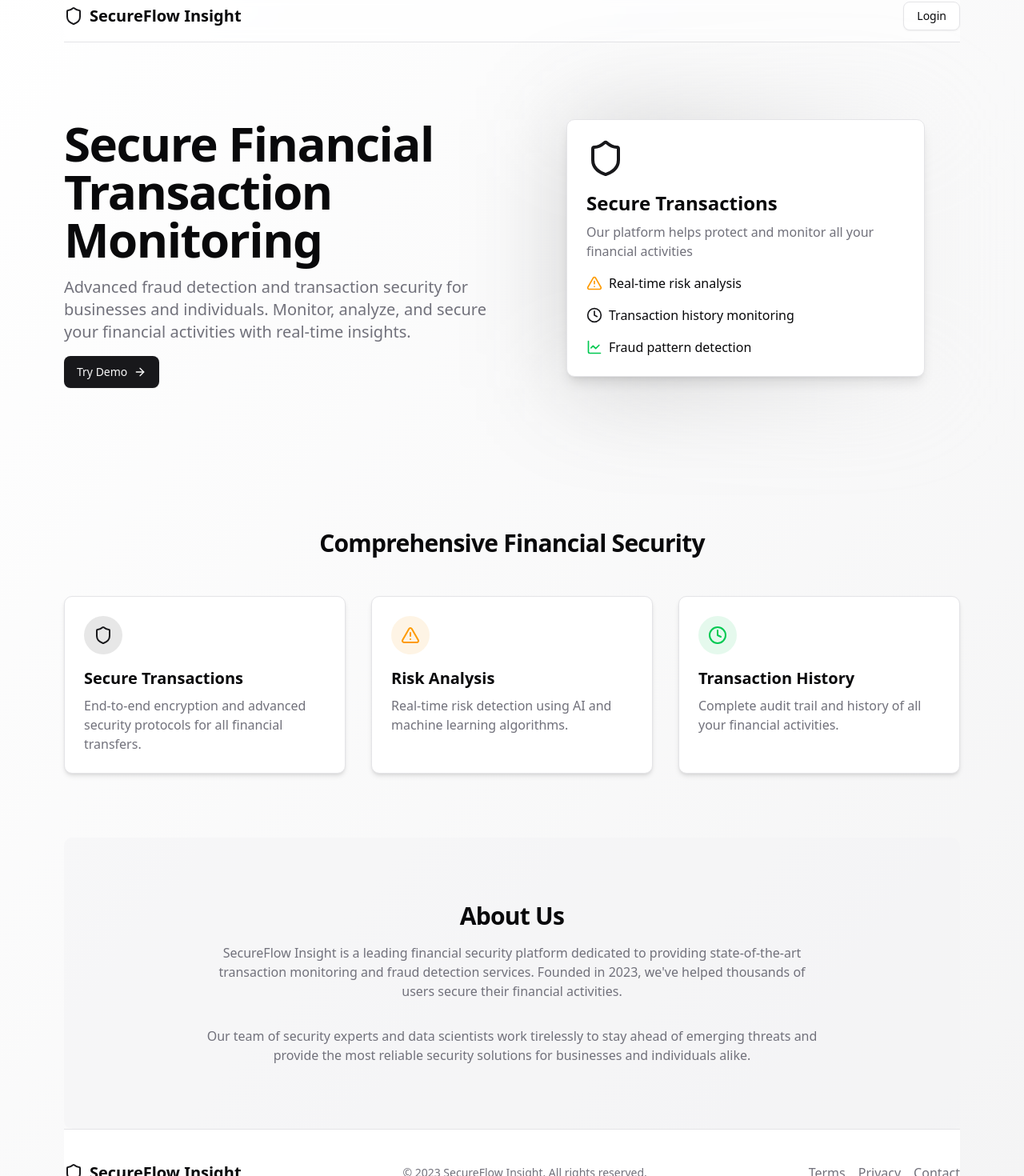
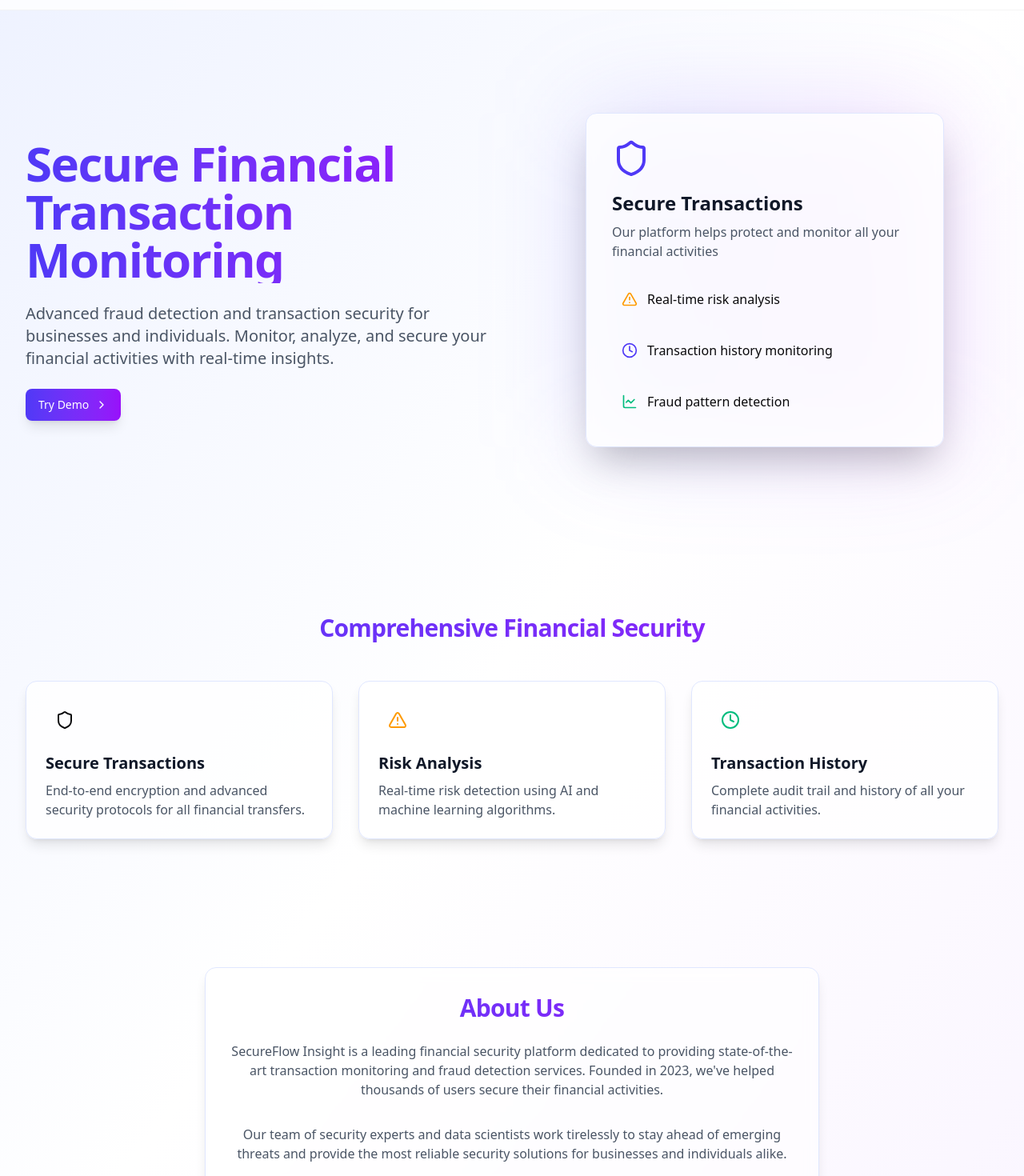
Before and after one commit to Riyaa3050/Nirma-Hackathon, a React (Vite) app in the folder frontend/: page / in a window 1280 px wide. Shown: the part 52-1522 px from the top of the page at 80% size. Built offline with nearby package versions, Linux system fonts and the light colour scheme.

Commit message:
index page change

```diff
--- a/frontend/package.json
+++ b/frontend/package.json
@@ -25,6 +25,7 @@
     "class-variance-authority": "^0.7.1",
     "clsx": "^2.1.1",
     "date-fns": "^4.1.0",
+    "framer-motion": "^12.6.2",
     "lucide-react": "^0.479.0",
     "next-themes": "^0.4.6",
     "react": "^19.0.0",
--- a/frontend/src/pages/Index.jsx
+++ b/frontend/src/pages/Index.jsx
@@ -1,147 +1,193 @@
 import { Button } from "@/components/ui/button";
 import { Link } from "react-router-dom";
-import { Shield, ArrowRight, LineChart, AlertTriangle, Clock } from "lucide-react";
+import { Shield, ArrowRight, LineChart, AlertTriangle, Clock, ChevronRight } from "lucide-react";
+import { motion } from "framer-motion";
 
 const Index = () => {
+  const fadeInUp = {
+    initial: { opacity: 0, y: 20 },
+    animate: { opacity: 1, y: 0 },
+    transition: { duration: 0.6 }
+  };
+
   return (
-    <div className="min-h-screen bg-gradient-to-br from-background to-muted px-20 p-10">
+    <div className="min-h-screen bg-gradient-to-br from-indigo-50 via-white to-purple-50 dark:from-gray-900 dark:via-gray-800 dark:to-gray-900">
       {/* Header/Navigation */}
-      <header className="border-b border-border bg-background/95 backdrop-blur supports-[backdrop-filter]:bg-background/60">
-        <div className="container flex h-16 items-center justify-between">
+      <header className="sticky top-0 z-50 border-b border-border/40 bg-white/80 backdrop-blur-lg dark:bg-gray-900/80">
+        <div className="container flex h-16 items-center justify-between px-4 md:px-8">
           <div className="flex items-center gap-2">
-            <Shield className="h-6 w-6 text-primary" />
-            <span className="text-xl font-bold">SecureFlow Insight</span>
+            <Shield className="h-6 w-6 text-indigo-600 dark:text-indigo-400" />
+            <span className="text-xl font-bold bg-gradient-to-r from-indigo-600 to-purple-600 bg-clip-text text-transparent">
+              SecureFlow Insight
+            </span>
           </div>
           <div className="flex items-center gap-4">
             <Link to="/login">
-              <Button variant="outline">Login</Button>
+              <Button variant="outline" className="bg-gradient-to-br bg-indigo-50">
+                Login
+              </Button>
             </Link>
           </div>
         </div>
       </header>
 
       {/* Hero section */}
-      <section className="container py-20 md:py-24">
-        <div className="grid gap-8 md:grid-cols-2 md:gap-12">
-          <div className="flex flex-col justify-center space-y-4">
-            <h1 className="text-4xl font-bold tracking-tight sm:text-5xl xl:text-6xl/none">
+      <section className="container py-20 md:py-32 px-4 md:px-8">
+        <motion.div
+          className="grid gap-8 md:grid-cols-2 md:gap-12"
+          initial="initial"
+          animate="animate"
+          variants={fadeInUp}
+        >
+          <div className="flex flex-col justify-center space-y-6">
+            <h1 className="text-4xl font-bold tracking-tight sm:text-5xl xl:text-6xl/none bg-gradient-to-r from-indigo-600 to-purple-600 bg-clip-text text-transparent">
               Secure Financial Transaction Monitoring
             </h1>
-            <p className="text-muted-foreground md:text-xl">
+            <p className="text-gray-600 dark:text-gray-300 md:text-xl">
               Advanced fraud detection and transaction security for businesses and individuals.
               Monitor, analyze, and secure your financial activities with real-time insights.
             </p>
-            <div className="flex flex-col gap-2 sm:flex-row">
+            <div className="flex flex-col gap-4 sm:flex-row">
               <Link to="/demo">
-                <Button size="lg" className="gap-2">
-                  Try Demo <ArrowRight className="h-4 w-4" />
+                <Button size="lg" className="bg-gradient-to-r from-indigo-600 to-purple-600 hover:from-indigo-700 hover:to-purple-700 text-white shadow-lg hover:shadow-xl transition-all duration-300 gap-2">
+                  Try Demo <ChevronRight className="h-4 w-4" />
                 </Button>
               </Link>
             </div>
           </div>
-          <div className="flex items-center justify-center">
+          <motion.div
+            className="flex items-center justify-center"
+            initial={{ opacity: 0, scale: 0.9 }}
+            animate={{ opacity: 1, scale: 1 }}
+            transition={{ duration: 0.6, delay: 0.2 }}
+          >
             <div className="relative h-full w-full max-w-md">
-              <div className="absolute inset-0 bg-gradient-to-r from-primary/20 to-secondary/20 rounded-lg blur-3xl" />
-              <div className="relative rounded-lg border bg-card p-6 shadow-lg">
-                <Shield className="h-12 w-12 text-primary mb-4" />
-                <h3 className="text-2xl font-bold">Secure Transactions</h3>
-                <p className="text-muted-foreground mt-2 mb-4">
+              <div className="absolute inset-0 bg-gradient-to-r from-indigo-500/20 to-purple-500/20 rounded-xl blur-3xl" />
+              <div className="relative rounded-xl border border-indigo-100 dark:border-indigo-800 bg-white/80 dark:bg-gray-800/80 backdrop-blur-sm p-8 shadow-2xl">
+                <Shield className="h-12 w-12 text-indigo-600 dark:text-indigo-400 mb-4" />
+                <h3 className="text-2xl font-bold text-gray-900 dark:text-white">Secure Transactions</h3>
+                <p className="text-gray-600 dark:text-gray-300 mt-2 mb-6">
                   Our platform helps protect and monitor all your financial activities
                 </p>
                 <div className="grid gap-4">
-                  <div className="flex items-center gap-2">
-                    <AlertTriangle className="h-5 w-5 text-amber-500" />
-                    <span>Real-time risk analysis</span>
-                  </div>
-                  <div className="flex items-center gap-2">
-                    <Clock className="h-5 w-5 text-primary" />
-                    <span>Transaction history monitoring</span>
-                  </div>
-                  <div className="flex items-center gap-2">
-                    <LineChart className="h-5 w-5 text-green-500" />
-                    <span>Fraud pattern detection</span>
-                  </div>
+                  {[
+                    { icon: AlertTriangle, color: "text-amber-500", text: "Real-time risk analysis" },
+                    { icon: Clock, color: "text-indigo-600", text: "Transaction history monitoring" },
+                    { icon: LineChart, color: "text-emerald-500", text: "Fraud pattern detection" }
+                  ].map((item, index) => (
+                    <motion.div
+                      key={index}
+                      className="flex items-center gap-3 p-3 rounded-lg hover:bg-indigo-50 dark:hover:bg-indigo-900/30 transition-colors duration-200"
+                      whileHover={{ x: 5 }}
+                    >
+                      <item.icon className={`h-5 w-5 ${item.color}`} />
+                      <span className="font-medium">{item.text}</span>
+                    </motion.div>
+                  ))}
                 </div>
               </div>
             </div>
-          </div>
-        </div>
+          </motion.div>
+        </motion.div>
       </section>
 
       {/* Features section */}
-      <section className="container py-16 md:py-20">
-        <h2 className="text-3xl font-bold tracking-tight text-center mb-12">
+      <section className="container py-20 px-4 md:px-8">
+        <motion.h2
+          className="text-3xl font-bold tracking-tight text-center mb-12 bg-gradient-to-r from-indigo-600 to-purple-600 bg-clip-text text-transparent"
+          initial={{ opacity: 0, y: 20 }}
+          whileInView={{ opacity: 1, y: 0 }}
+          viewport={{ once: true }}
+        >
           Comprehensive Financial Security
-        </h2>
+        </motion.h2>
         <div className="grid gap-8 md:grid-cols-3">
-          <div className="rounded-lg border bg-card p-6 shadow-md transition-all hover:shadow-lg">
-            <div className="mb-4 rounded-full bg-primary/10 p-3 w-fit">
-              <Shield className="h-6 w-6 text-primary" />
-            </div>
-            <h3 className="text-xl font-bold mb-2">Secure Transactions</h3>
-            <p className="text-muted-foreground">
-              End-to-end encryption and advanced security protocols for all financial transfers.
-            </p>
-          </div>
-          <div className="rounded-lg border bg-card p-6 shadow-md transition-all hover:shadow-lg">
-            <div className="mb-4 rounded-full bg-amber-500/10 p-3 w-fit">
-              <AlertTriangle className="h-6 w-6 text-amber-500" />
-            </div>
-            <h3 className="text-xl font-bold mb-2">Risk Analysis</h3>
-            <p className="text-muted-foreground">
-              Real-time risk detection using AI and machine learning algorithms.
-            </p>
-          </div>
-          <div className="rounded-lg border bg-card p-6 shadow-md transition-all hover:shadow-lg">
-            <div className="mb-4 rounded-full bg-green-500/10 p-3 w-fit">
-              <Clock className="h-6 w-6 text-green-500" />
-            </div>
-            <h3 className="text-xl font-bold mb-2">Transaction History</h3>
-            <p className="text-muted-foreground">
-              Complete audit trail and history of all your financial activities.
-            </p>
-          </div>
+          {[
+            {
+              icon: Shield,
+              title: "Secure Transactions",
+              description: "End-to-end encryption and advanced security protocols for all financial transfers.",
+              color: "indigo"
+            },
+            {
+              icon: AlertTriangle,
+              title: "Risk Analysis",
+              description: "Real-time risk detection using AI and machine learning algorithms.",
+              color: "amber"
+            },
+            {
+              icon: Clock,
+              title: "Transaction History",
+              description: "Complete audit trail and history of all your financial activities.",
+              color: "emerald"
+            }
+          ].map((feature, index) => (
+            <motion.div
+              key={index}
+              className="rounded-xl border border-indigo-100 dark:border-indigo-800 bg-white/80 dark:bg-gray-800/80 p-6 shadow-lg hover:shadow-xl transition-all duration-300"
+              initial={{ opacity: 0, y: 20 }}
+              whileInView={{ opacity: 1, y: 0 }}
+              viewport={{ once: true }}
+              transition={{ delay: index * 0.2 }}
+              whileHover={{ y: -5 }}
+            >
+              <div className={`mb-4 rounded-full bg-${feature.color}-500/10 p-3 w-fit`}>
+                <feature.icon className={`h-6 w-6 text-${feature.color}-500`} />
+              </div>
+              <h3 className="text-xl font-bold mb-2 text-gray-900 dark:text-white">{feature.title}</h3>
+              <p className="text-gray-600 dark:text-gray-300">{feature.description}</p>
+            </motion.div>
+          ))}
         </div>
       </section>
 
       {/* About us section */}
-      <section className="container py-16 md:py-20 bg-muted/50 rounded-lg">
-        <div className="mx-auto max-w-3xl text-center">
-          <h2 className="text-3xl font-bold tracking-tight mb-4">About Us</h2>
-          <p className="text-muted-foreground mb-8">
+      <section className="container py-20 px-4 md:px-8">
+        <motion.div
+          className="mx-auto max-w-3xl text-center rounded-xl bg-white/50 dark:bg-gray-800/50 backdrop-blur-sm p-8 border border-indigo-100 dark:border-indigo-800 shadow-lg"
+          initial={{ opacity: 0, y: 20 }}
+          whileInView={{ opacity: 1, y: 0 }}
+          viewport={{ once: true }}
+        >
+          <h2 className="text-3xl font-bold tracking-tight mb-6 bg-gradient-to-r from-indigo-600 to-purple-600 bg-clip-text text-transparent">
+            About Us
+          </h2>
+          <p className="text-gray-600 dark:text-gray-300 mb-8">
             SecureFlow Insight is a leading financial security platform dedicated to providing
             state-of-the-art transaction monitoring and fraud detection services. Founded in 2023,
             we've helped thousands of users secure their financial activities.
           </p>
-          <p className="text-muted-foreground">
+          <p className="text-gray-600 dark:text-gray-300">
             Our team of security experts and data scientists work tirelessly to stay ahead of
             emerging threats and provide the most reliable security solutions for businesses and
             individuals alike.
           </p>
-        </div>
+        </motion.div>
       </section>
 
       {/* Footer */}
-      <footer className="border-t bg-background">
-        <div className="container py-10">
+      <footer className="border-t border-indigo-100 dark:border-indigo-800 bg-white/80 dark:bg-gray-900/80 backdrop-blur-sm">
+        <div className="container py-10 px-4 md:px-8">
           <div className="flex flex-col items-center justify-between gap-6 md:flex-row">
             <div className="flex items-center gap-2">
-              <Shield className="h-6 w-6 text-primary" />
-              <span className="text-xl font-bold">SecureFlow Insight</span>
+              <Shield className="h-6 w-6 text-indigo-600 dark:text-indigo-400" />
+              <span className="text-xl font-bold bg-gradient-to-r from-indigo-600 to-purple-600 bg-clip-text text-transparent">
+                SecureFlow Insight
+              </span>
             </div>
-            <p className="text-sm text-muted-foreground">
+            <p className="text-sm text-gray-600 dark:text-gray-400">
               © 2023 SecureFlow Insight. All rights reserved.
             </p>
-            <div className="flex gap-4">
-              <a href="#" className="text-muted-foreground hover:text-foreground">
-                Terms
-              </a>
-              <a href="#" className="text-muted-foreground hover:text-foreground">
-                Privacy
-              </a>
-              <a href="#" className="text-muted-foreground hover:text-foreground">
-                Contact
-              </a>
+            <div className="flex gap-6">
+              {["Terms", "Privacy", "Contact"].map((item, index) => (
+                <a
+                  key={index}
+                  href="#"
+                  className="text-gray-600 dark:text-gray-400 hover:text-indigo-600 dark:hover:text-indigo-400 transition-colors duration-200"
+                >
+                  {item}
+                </a>
+              ))}
             </div>
           </div>
         </div>
```
Also changed, not shown: 1 other file (tests, documents, lock files or other folders).
